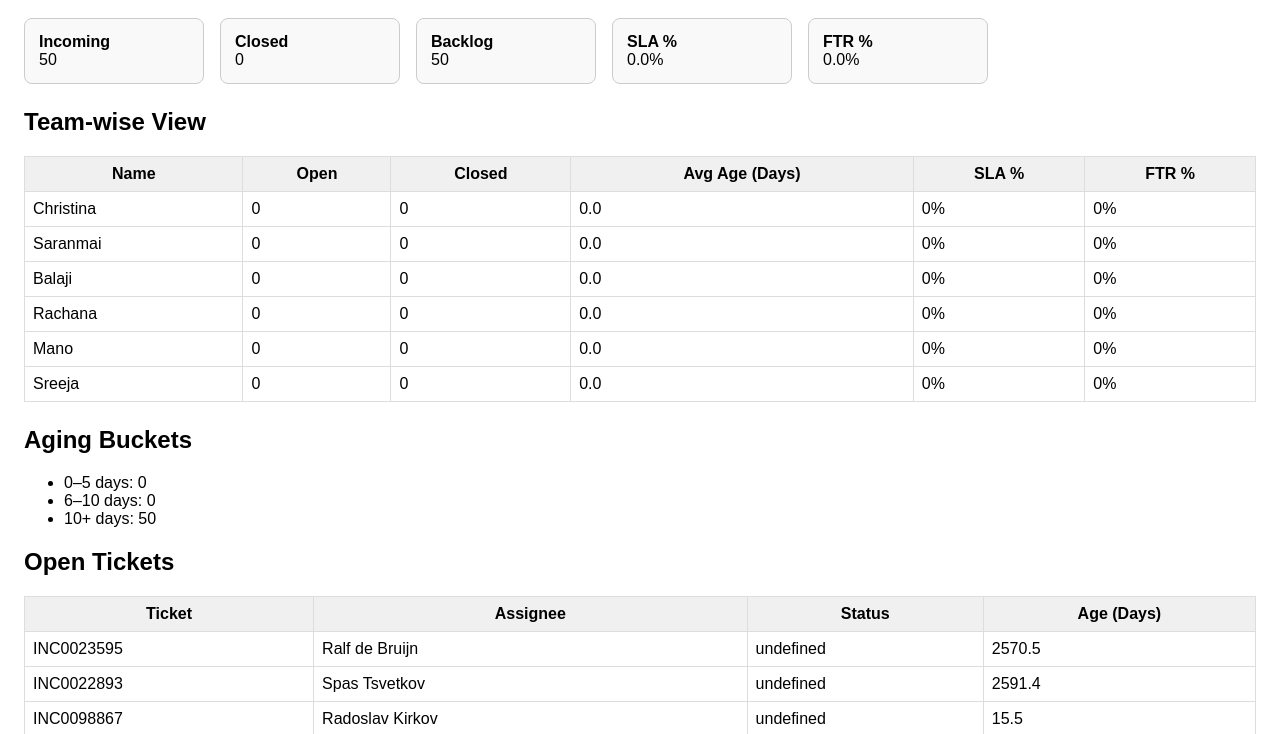
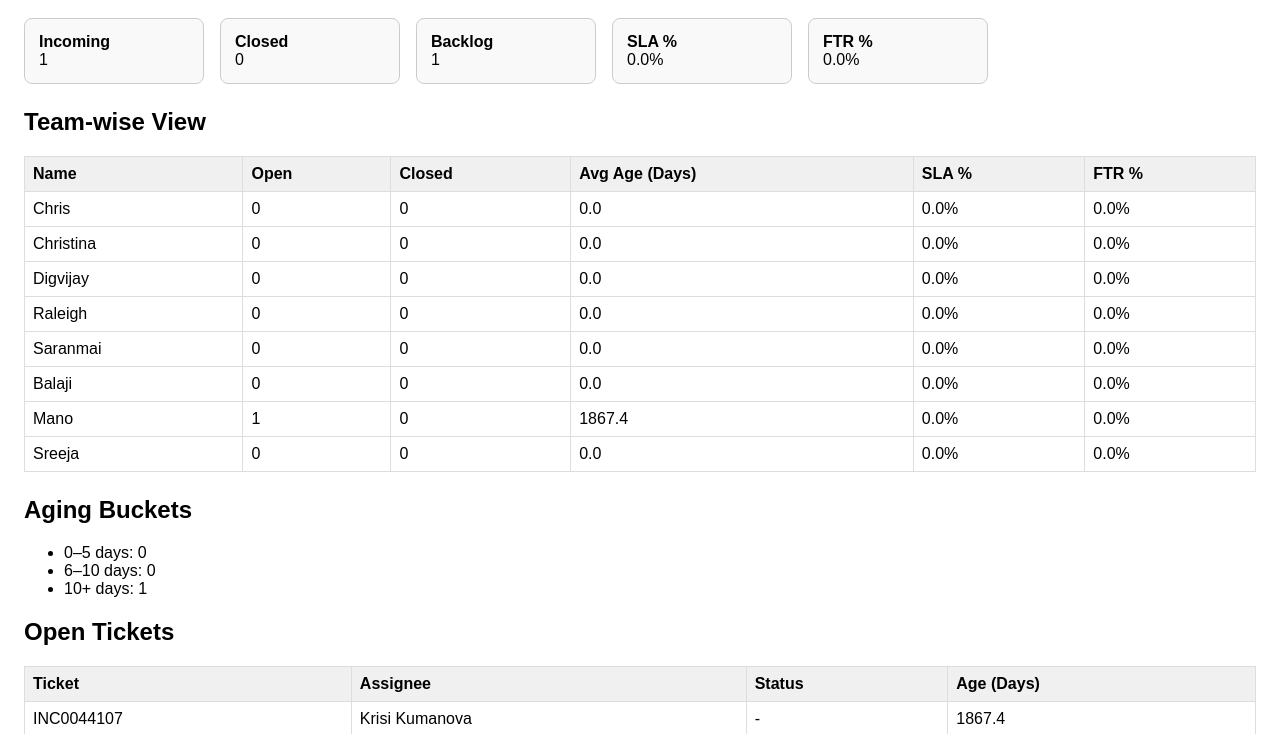
Before and after one commit to christina-sunil/servicenow-dashboard, a plain HTML site: page index.html in a window 1280 px wide. Shown: the part 64-798 px from the top of the page. Drawn offline with nearby package versions, Linux system fonts and the light colour scheme.

Commit message:
Restore full dashboard with team and ticket filtering

```diff
--- a/index.html
+++ b/index.html
@@ -1,12 +1,19 @@
 <!DOCTYPE html>
 <html>
 <head>
-  <title>ServiceNow Dashboard</title>
-  <script src="https://cdn.jsdelivr.net/npm/chart.js"></script>
+  <title>ServiceNow Operations Dashboard</title>
+
   <style>
     body { font-family: Arial; margin: 24px; }
     h1 { color: #2f5bea; }
-    .cards { display: flex; gap: 16px; margin-bottom: 24px; }
+
+    .cards {
+      display: flex;
+      gap: 16px;
+      margin-bottom: 24px;
+      flex-wrap: wrap;
+    }
+
     .card {
       border: 1px solid #ccc;
       padding: 14px;
@@ -14,31 +21,40 @@
       min-width: 150px;
       background: #f9f9f9;
     }
+
     table {
       border-collapse: collapse;
       width: 100%;
       margin-bottom: 24px;
     }
+
     th, td {
       border: 1px solid #ddd;
       padding: 8px;
+      text-align: left;
     }
-    th { background: #f0f0f0; }
+
+    th {
+      background: #f0f0f0;
+    }
   </style>
 </head>
 
 <body>
+
 <h1>ServiceNow Operations Dashboard</h1>
 
+<!-- ✅ Leadership Summary -->
 <div class="cards">
-  <div class="card"><b>Incoming</b><br><span id="incoming"></span></div>
-  <div class="card"><b>Closed</b><br><span id="closed"></span></div>
-  <div class="card"><b>Backlog</b><br><span id="backlog"></span></div>
-  <div class="card"><b>SLA %</b><br><span id="sla"></span></div>
-  <div class="card"><b>FTR %</b><br><span id="ftr"></span></div>
+  <div class="card"><b>Incoming</b><br><span id="incoming">0</span></div>
+  <div class="card"><b>Closed</b><br><span id="closed">0</span></div>
+  <div class="card"><b>Backlog</b><br><span id="backlog">0</span></div>
+  <div class="card"><b>SLA %</b><br><span id="sla">0%</span></div>
+  <div class="card"><b>FTR %</b><br><span id="ftr">0%</span></div>
 </div>
 
-<h2>Team‑wise View</h2>
+<!-- ✅ Team-wise View -->
+<h2>Team-wise View</h2>
 <table>
   <thead>
     <tr>
@@ -53,13 +69,15 @@
   <tbody id="teamTable"></tbody>
 </table>
 
+<!-- ✅ Aging Buckets -->
 <h2>Aging Buckets</h2>
 <ul>
-  <li>0–5 days: <span id="age0_5"></span></li>
-  <li>6–10 days: <span id="age6_10"></span></li>
-  <li>10+ days: <span id="age10p"></span></li>
+  <li>0–5 days: <span id="age0_5">0</span></li>
+  <li>6–10 days: <span id="age6_10">0</span></li>
+  <li>10+ days: <span id="age10p">0</span></li>
 </ul>
 
+<!-- ✅ Open Tickets -->
 <h2>Open Tickets</h2>
 <table>
   <thead>
@@ -74,78 +92,136 @@
 </table>
 
 <script>
+/* =========================
+   CONFIG
+========================= */
+
+// ✅ Only these ticket types
+const ALLOWED_PREFIXES = ["INC", "RITM"];
+
+// ✅ Only your team
+const TEAM = [
+  "Chris",
+  "Christina",
+  "Digvijay",
+  "Raleigh",
+  "Saranmai",
+  "Balaji",
+  "Mano",
+  "Sreeja"
+];
+
+/* =========================
+   DATA LOAD
+========================= */
+
 fetch('data/incidents.json')
   .then(r => r.json())
   .then(d => {
-    const data = d.result || [];
+
     const now = new Date();
+    const allData = d.result || [];
+
+    // ✅ FILTER: ticket type + team
+    const data = allData.filter(i => {
+      const number = i.number || "";
+      const assignee = i.assigned_to?.display_value || "";
+
+      const validType = ALLOWED_PREFIXES.some(p => number.startsWith(p));
+      const validTeam = TEAM.some(t => assignee.toLowerCase().includes(t.toLowerCase()));
+
+      return validType && validTeam;
+    });
 
     const ageDays = i =>
       (now - new Date(i.opened_at || i.sys_created_on)) / 86400000;
 
     const isClosed = i =>
-      i.state?.display_value?.toLowerCase() === 'closed';
+      i.state?.display_value?.toLowerCase() === "closed";
 
     const open = data.filter(i => !isClosed(i));
     const closed = data.filter(isClosed);
 
-    // Leadership cards
-    document.getElementById('incoming').innerText = data.length;
-    document.getElementById('closed').innerText = closed.length;
-    document.getElementById('backlog').innerText = open.length;
+    /* =========================
+       SUMMARY CARDS
+    ========================= */
+    document.getElementById("incoming").innerText = data.length;
+    document.getElementById("closed").innerText = closed.length;
+    document.getElementById("backlog").innerText = open.length;
 
     const slaOK = closed.filter(i => ageDays(i) <= 5).length;
-    document.getElementById('sla').innerText =
-      ((slaOK / (closed.length || 1)) * 100).toFixed(1) + '%';
+    document.getElementById("sla").innerText =
+      ((slaOK / (closed.length || 1)) * 100).toFixed(1) + "%";
 
-    document.getElementById('ftr').innerText =
-      ((closed.length / (data.length || 1)) * 100).toFixed(1) + '%';
+    document.getElementById("ftr").innerText =
+      ((closed.length / (data.length || 1)) * 100).toFixed(1) + "%";
 
-    // Aging buckets
-    document.getElementById('age0_5').innerText =
+    /* =========================
+       AGING
+    ========================= */
+    document.getElementById("age0_5").innerText =
       open.filter(i => ageDays(i) <= 5).length;
-    document.getElementById('age6_10').innerText =
+
+    document.getElementById("age6_10").innerText =
       open.filter(i => ageDays(i) > 5 && ageDays(i) <= 10).length;
-    document.getElementById('age10p').innerText =
+
+    document.getElementById("age10p").innerText =
       open.filter(i => ageDays(i) > 10).length;
 
-    // Team table
-    const team = ['Christina','Saranmai','Balaji','Rachana','Mano','Sreeja'];
-    const tbody = document.getElementById('teamTable');
+    /* =========================
+       TEAM TABLE
+    ========================= */
+    const tbody = document.getElementById("teamTable");
 
-    team.forEach(name => {
+    TEAM.forEach(name => {
+
       const mine = data.filter(i =>
-        i.assigned_to?.display_value?.includes(name)
+        i.assigned_to?.display_value?.toLowerCase().includes(name.toLowerCase())
       );
+
       const o = mine.filter(i => !isClosed(i));
-      const c = mine.filter(isClosed);
-      const avg =
-        o.reduce((a,i)=>a+ageDays(i),0)/(o.length||1);
+      const c = mine.filter(i => isClosed(i));
+
+      const avgAge =
+        o.reduce((sum, i) => sum + ageDays(i), 0) / (o.length || 1);
+
+      const slaPct =
+        (c.filter(i => ageDays(i) <= 5).length / (c.length || 1)) * 100;
+
+      const ftrPct =
+        (c.length / (mine.length || 1)) * 100;
 
       tbody.innerHTML += `
         <tr>
           <td>${name}</td>
           <td>${o.length}</td>
           <td>${c.length}</td>
-          <td>${avg.toFixed(1)}</td>
-          <td>${((c.filter(i=>ageDays(i)<=5).length/(c.length||1))*100).toFixed(0)}%</td>
-          <td>${((c.length/(mine.length||1))*100).toFixed(0)}%</td>
-        </tr>`;
+          <td>${avgAge.toFixed(1)}</td>
+          <td>${slaPct.toFixed(1)}%</td>
+          <td>${ftrPct.toFixed(1)}%</td>
+        </tr>
+      `;
     });
 
-    // Open tickets table
-    const ot = document.getElementById('openTickets');
+    /* =========================
+       OPEN TICKETS TABLE
+    ========================= */
+    const ot = document.getElementById("openTickets");
+
     open.forEach(i => {
       ot.innerHTML += `
         <tr>
           <td>${i.number}</td>
-          <td>${i.assigned_to?.display_value || 'Unassigned'}</td>
-          <td>${i.state.display_value}</td>
+          <td>${i.assigned_to?.display_value || "Unassigned"}</td>
+          <td>${i.state?.display_value || "-"}</td>
           <td>${ageDays(i).toFixed(1)}</td>
-        </tr>`;
+        </tr>
+      `;
     });
+
   });
 </script>
 
 </body>
 </html>
+``
```
